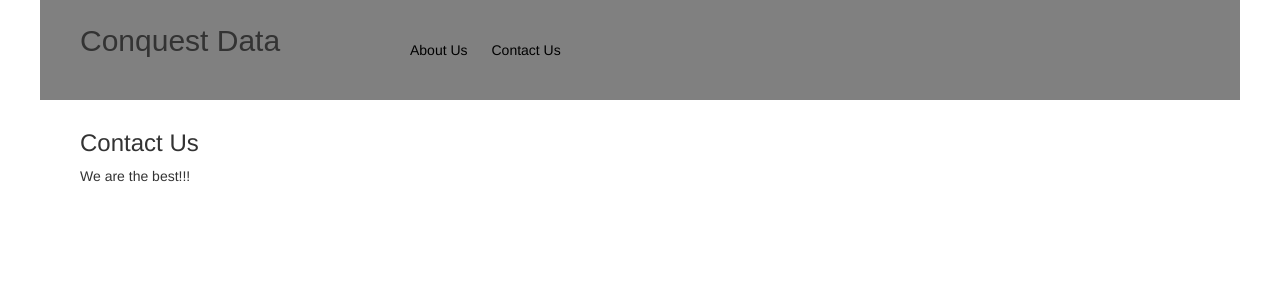
After one commit to snoozie/ConquestData, a CodeIgniter app: page /index.php/conquestdata/contact in a window 1280 px wide. The commit adds this page. Shown: the top 300 px of the page. Run offline with CodeIgniter, Linux system fonts and the light colour scheme.

Commit message:
Started Designing
Designing...

```diff
--- a/application/config/routes.php
+++ b/application/config/routes.php
@@ -40,7 +40,8 @@
 
 $route['default_controller'] = "conquestdata";
 $route['404_override'] = '';
-
+$route['about_us'] = "conquestdata/about_us";
+$route['contact'] = "conquestdata/contact";
 
 /* End of file routes.php */
 /* Location: ./application/config/routes.php */
--- a/application/controllers/conquestdata.php
+++ b/application/controllers/conquestdata.php
@@ -20,7 +20,8 @@ class conquestdata extends CI_Controller {
     /**
      * define new model and get Resume data
      */
-    public function index() {
+    public function index()
+    {
 		$this->load->helper('url');
 
         $this->load->model('conquestdata', '', TRUE);
@@ -35,4 +36,34 @@ class conquestdata extends CI_Controller {
 
     }
 
+    public function about_us()
+    {
+        $this->load->helper('url');
+
+        $this->load->model('conquestdata', '', TRUE);
+
+        //$current_pass = $this->HallPass_model->getCurrentPass(1);
+
+        $data = array('page_title'=>"Conquest Data");
+
+        $this->load->view('header');
+        $this->load->view('about_us', $data);
+        $this->load->view('footer');
+    }
+
+    public function contact()
+    {
+        $this->load->helper('url');
+
+        $this->load->model('conquestdata', '', TRUE);
+
+        //$current_pass = $this->HallPass_model->getCurrentPass(1);
+
+        $data = array('page_title'=>"Conquest Data");
+
+        $this->load->view('header');
+        $this->load->view('contact', $data);
+        $this->load->view('footer');
+    }
+
 }
--- a/application/views/about_us.php
+++ b/application/views/about_us.php
@@ -14,4 +14,7 @@
 
 ?>
 
-<div><p>Hello!</p></div>
+<div style='padding: 10px 40px;'>
+    <h3>About Us</h3>
+	<p>We are the best!!!</p>
+</div>
--- /dev/null
+++ b/application/views/contact.php
@@ -0,0 +1,14 @@
+<?php
+
+/*
+ * To change this license header, choose License Headers in Project Properties.
+ * To change this template file, choose Tools | Templates
+ * and open the template in the editor.
+ */
+
+?>
+
+<div style='padding: 10px 40px;'>
+    <h3>Contact Us</h3>
+	<p>We are the best!!!</p>
+</div>
--- a/application/views/header.php
+++ b/application/views/header.php
@@ -2,7 +2,7 @@
 <html>
 <head>
     <meta charset="utf-8">
-    <title><?php echo $data['title'].' - '.SITETITLE; //SITETITLE defined in index.php?></title>
+    <title><?php //echo $data['title'].' - '.SITETITLE; //SITETITLE defined in index.php?></title>
     <link href="<?php echo base_url();?>css/style.css" rel="stylesheet">
 
     <!-- Add jQuery library -->
@@ -19,5 +19,11 @@
 
 </head>
 <body>
-
 <div class="wrapper">
+    <div style="width: 100%; height: 100px; padding: 20px 0 20px 40px; background-color: grey;">
+        <div style="float: left;"><span style='font-family: Arial,Helvetica Neue,Helvetica,sans-serif; font-size: 30px; '>Conquest Data</span></div>
+        <div style="width: 850px; float: right; margin: 20px 0 0 40px;">
+            <a style="color: black; margin: 0 20px;" href="about_us">About Us</a>
+            <a style="color: black;" href="contact">Contact Us</a>
+        </div>
+    </div>
--- a/application/views/main.php
+++ b/application/views/main.php
@@ -9,8 +9,9 @@
  */
 
 ?>
-<div>
-	<p>Hello!</p>
+<div style='padding: 10px 40px;'>
+    <h3>About Us</h3>
+	<p>We are the best!!!</p>
 </div>
 
 <?php
--- a/css/style.css
+++ b/css/style.css
@@ -61,7 +61,7 @@ li {
 /* Framework elements */
 .wrapper {
 	margin: auto;
-	width: 960px;
+	width: 1200px;
 }
 
 .clear {
--- a/js/javascript.js
+++ b/js/javascript.js
@@ -24,7 +24,4 @@ $(document).ready(function() {
               }
           }
       });
-	  rome(start);
-	rome(expiry);
-
 });
```
